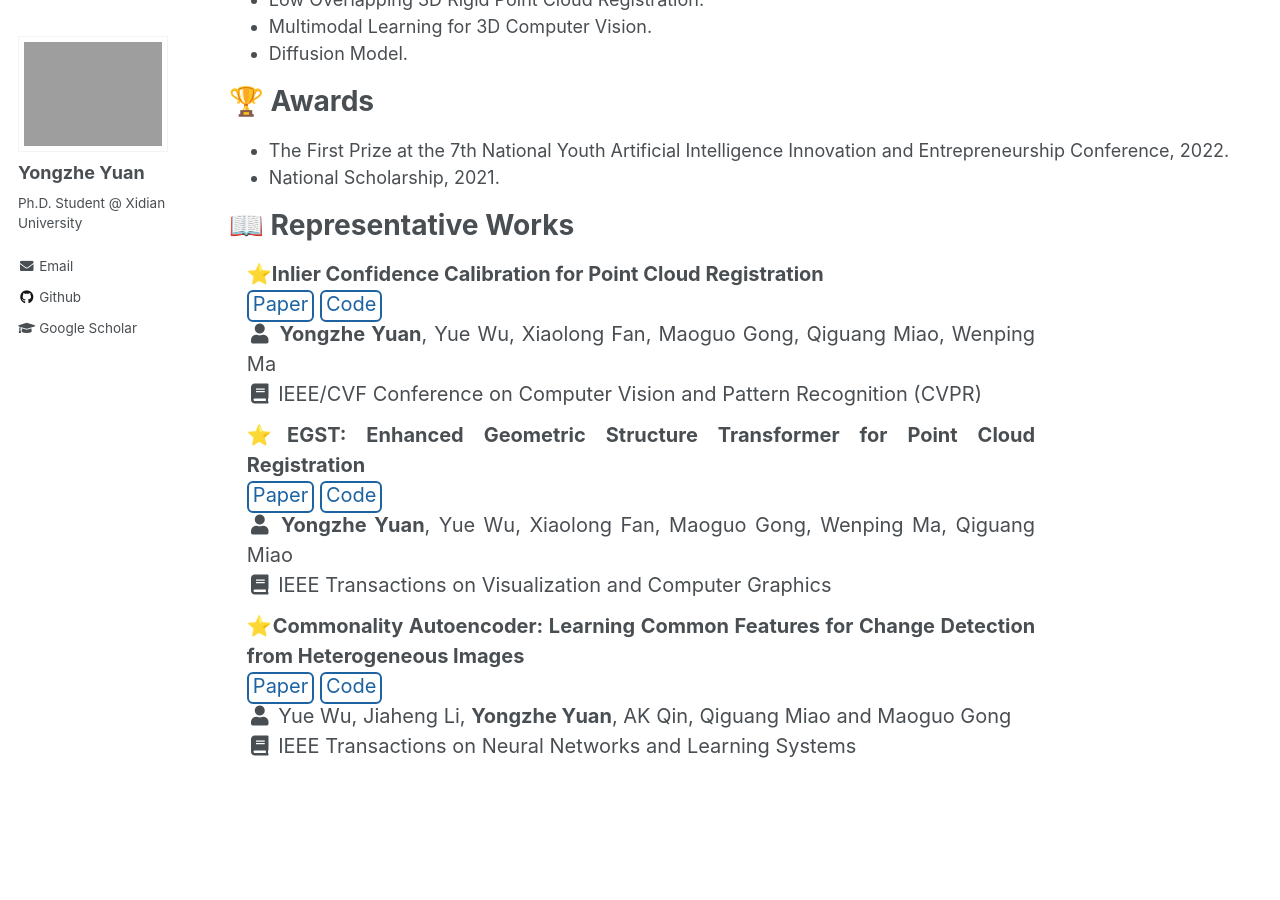
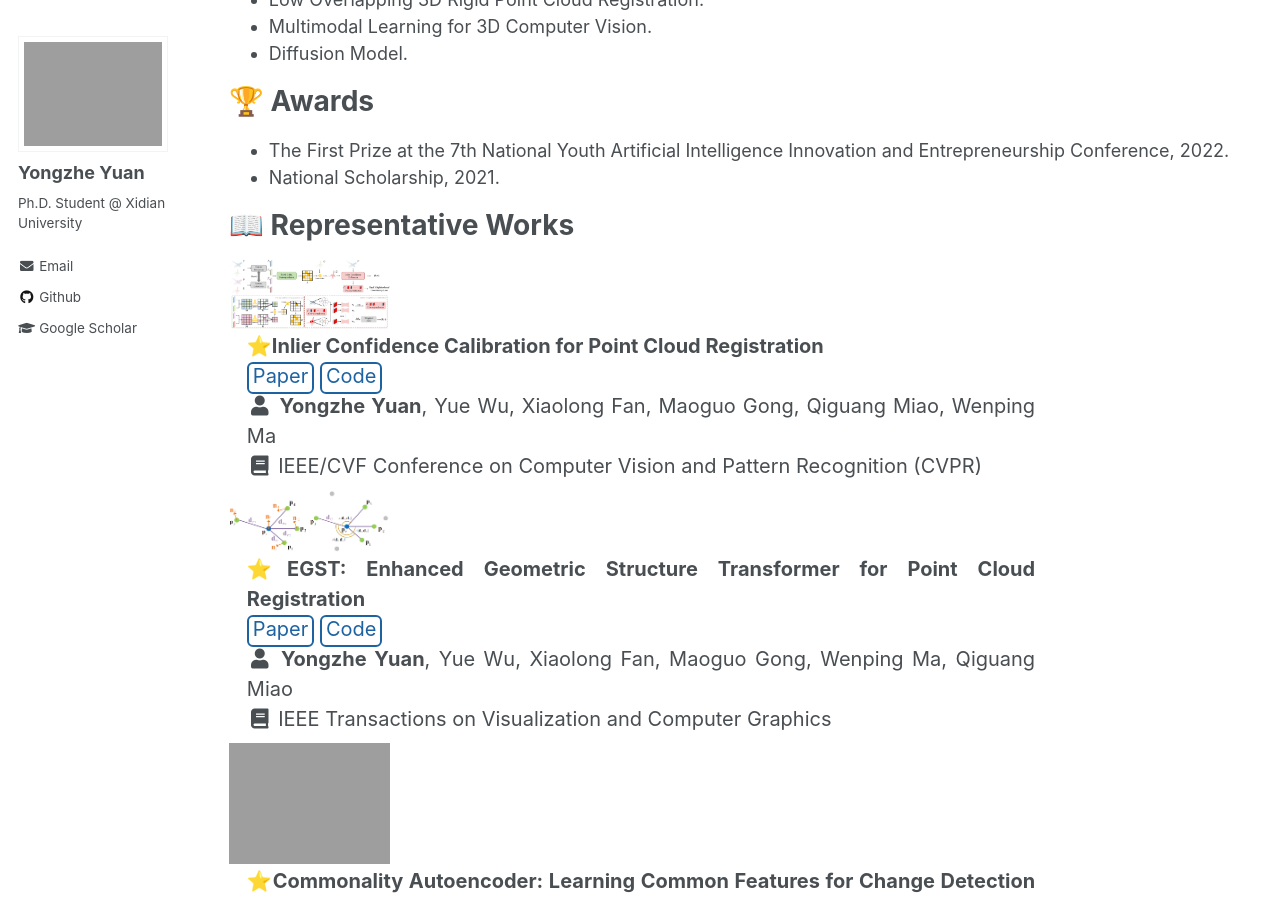
Before and after one commit to YYZMARS/YYZMARS.github.io, a Jekyll site: the page built from _pages/home.md, in a window 1280 px wide and 900 px high, scrolled down 411 px. Built offline with Jekyll 4.4.1, drawn with Linux system fonts in a browser that asks for light colours; a script that is not in the unit is left out.

Commit message:
Update archive-single-pub2.html

```diff
--- a/_includes/archive-single-pub2.html
+++ b/_includes/archive-single-pub2.html
@@ -15,7 +15,12 @@
 <!-- <hr style="width:100%;text-align:left;margin-left:0"> -->
 <div class="{{ include.type | default: "list" }}__item" style="font-size: 20px;">
 
+
     <div class="archive__item-entry">
+
+      <div class="archive__item-image">
+      <img src={% if teaser contains "://" %} "{{ teaser }}" {% else %} "{{ teaser | prepend: "/images/publications/" | prepend: data_path }}" {% endif %} alt="MISSING IMG">
+    </div>
 
         <p class="archive__item">
             ⭐<b>{{ title }}</b>
```
